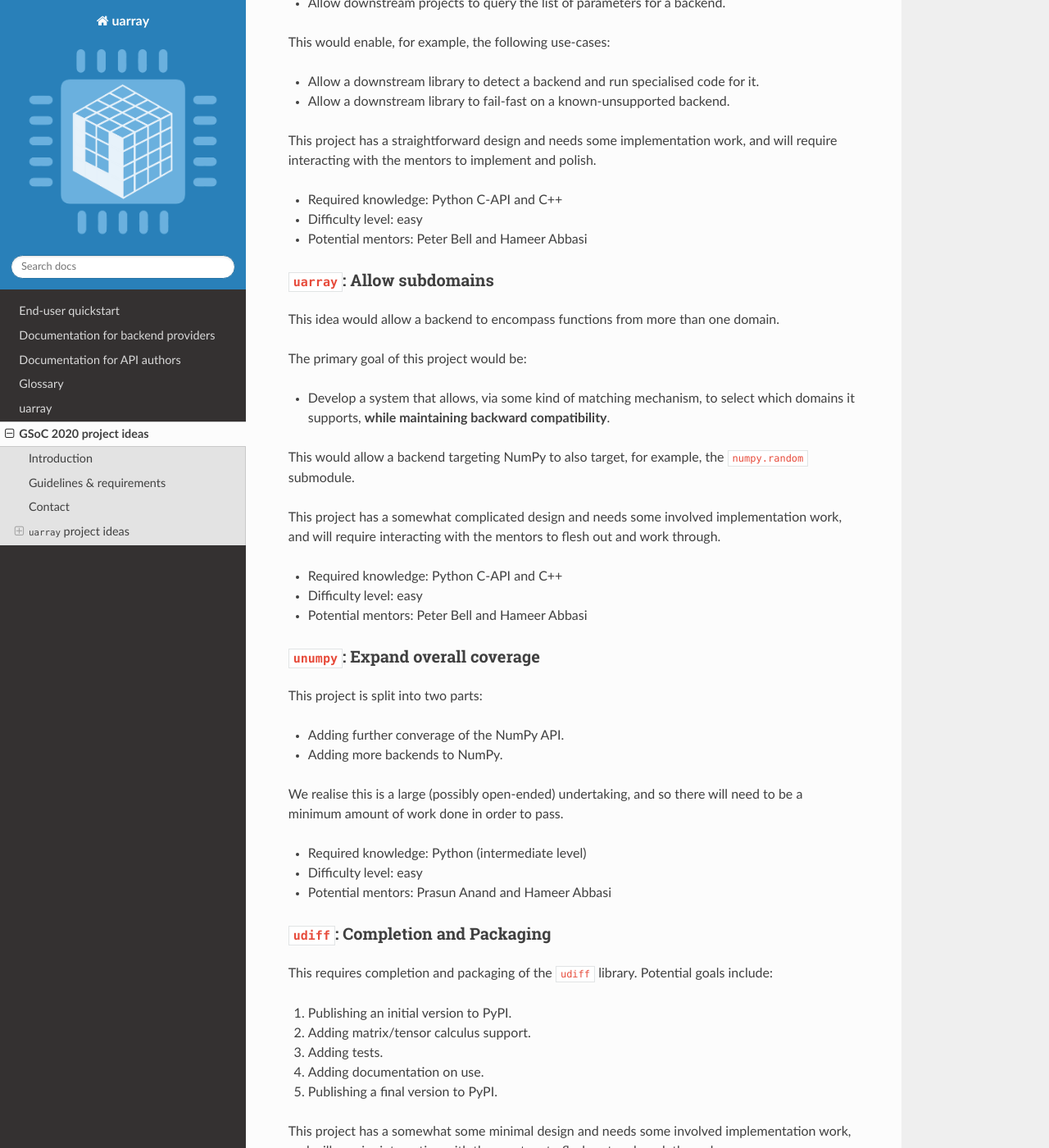
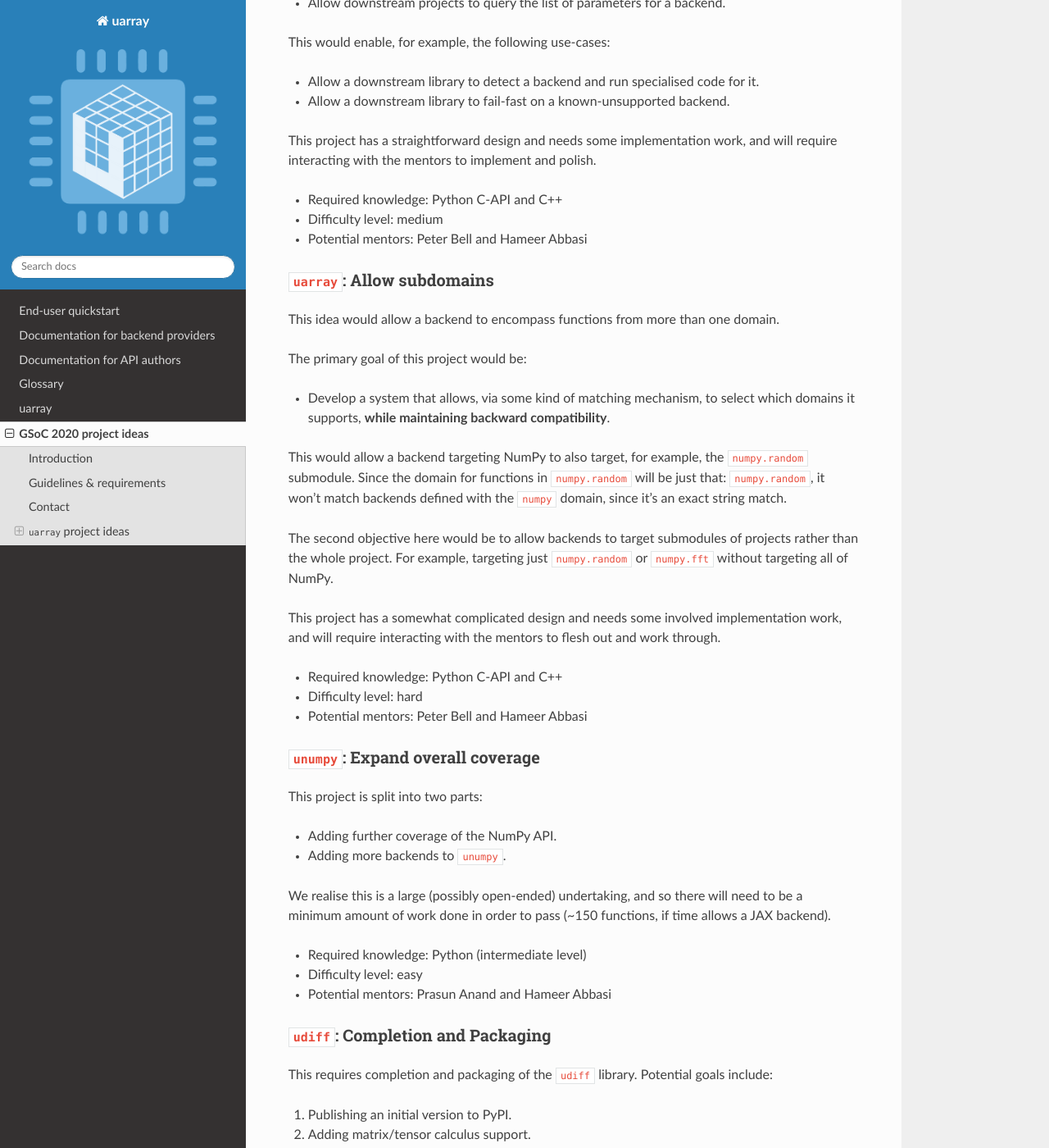
Before and after one commit to Quansight-Labs/uarray, a Sphinx documentation site: the page built from docs/gsoc2020_ideas.rst, in a window 1280 px wide and 1400 px high, scrolled down 1387 px. Shown: the whole window at 82% size. Built offline with Sphinx 7.4.7 and the Read the Docs theme 2.0.0, drawn with Linux system fonts in a browser that asks for light colours; the version number could not be read and is left out; some of the changed text lies outside the part shown.

Commit message:
Respond to feedback from @rgommers.

```diff
--- a/docs/gsoc2020_ideas.rst
+++ b/docs/gsoc2020_ideas.rst
@@ -33,20 +33,19 @@
    important advice on the process.
 2. Read `advice on writing a proposal <http://turnbull.sk.tsukuba.ac.jp/Blog/SPAM.txt#how-to-spam-in-detail>`_
    (written with the Mailman project in mind, but generally applicable)
-3. Look at the guidelines on how to contribute to Scipy.
-4. Make a enhancement/bugfix/documentation fix -- it does not have to be big,
+3. Make a enhancement/bugfix/documentation fix -- it does not have to be big,
    and it does not need to be related to your proposal. Doing so before
    applying for the GSoC is a hard requirement for ``uarray``. It helps
    everyone you get some idea how things would work during GSoC.
-5. Start writing your proposal early, post a draft to the the mentors' email
-   addresses mailing list and iterate based on the feedback you receive. This
-   will both improve the quality of your proposal and help you find a suitable mentor.
+4. Start writing your proposal early, post a draft to the issue tracker and
+   iterate based on the feedback you receive. This will both improve the
+   quality of your proposal and help you find a suitable mentor.
 
 Contact
 -------
 
 If you have a question *after checking all guideline pages above*, you can
-email the mentors.
+open an issue in the issue tracker.
 
 ``uarray`` project ideas
 ------------------------
@@ -75,12 +74,13 @@
 and will require interacting with the mentors to implement and polish.
 
 * Required knowledge: Python C-API and C++
-* Difficulty level: easy
+* Difficulty level: medium
 * Potential mentors: Peter Bell and Hameer Abbasi
 
 ``uarray``: Allow subdomains
 ^^^^^^^^^^^^^^^^^^^^^^^^^^^^
-This idea would allow a backend to encompass functions from more than one domain.
+This idea would allow a backend to encompass functions from more than one
+domain.
 
 The primary goal of this project would be:
 
@@ -88,14 +88,21 @@
   which domains it supports, **while maintaining backward compatibility**.
 
 This would allow a backend targeting NumPy to also target, for example, the
-``numpy.random`` submodule.
+``numpy.random`` submodule. Since the domain for functions in
+``numpy.random`` will be just that: ``numpy.random``, it won't match
+backends defined with the ``numpy`` domain, since it's an exact string
+match.
+
+The second objective here would be to allow backends to target submodules
+of projects rather than the whole project. For example, targeting just
+``numpy.random`` or ``numpy.fft`` without targeting all of NumPy.
 
 This project has a somewhat complicated design and needs some involved
 implementation work, and will require interacting with the mentors to flesh
 out and work through.
 
 * Required knowledge: Python C-API and C++
-* Difficulty level: easy
+* Difficulty level: hard
 * Potential mentors: Peter Bell and Hameer Abbasi
 
 ``unumpy``: Expand overall coverage
@@ -103,11 +110,12 @@
 
 This project is split into two parts:
 
-* Adding further converage of the NumPy API.
-* Adding more backends to NumPy.
+* Adding further coverage of the NumPy API.
+* Adding more backends to ``unumpy``.
 
 We realise this is a large (possibly open-ended) undertaking, and so there
-will need to be a minimum amount of work done in order to pass.
+will need to be a minimum amount of work done in order to pass (~150 functions,
+if time allows a JAX backend).
 
 * Required knowledge: Python (intermediate level)
 * Difficulty level: easy
@@ -130,5 +138,5 @@
 out and work through.
 
 * Required knowledge: Python (intermediate level) and calculus
-* Difficulty level: easy
+* Difficulty level: medium
 * Potential mentors: Prasun Anand and Hameer Abbasi
```
